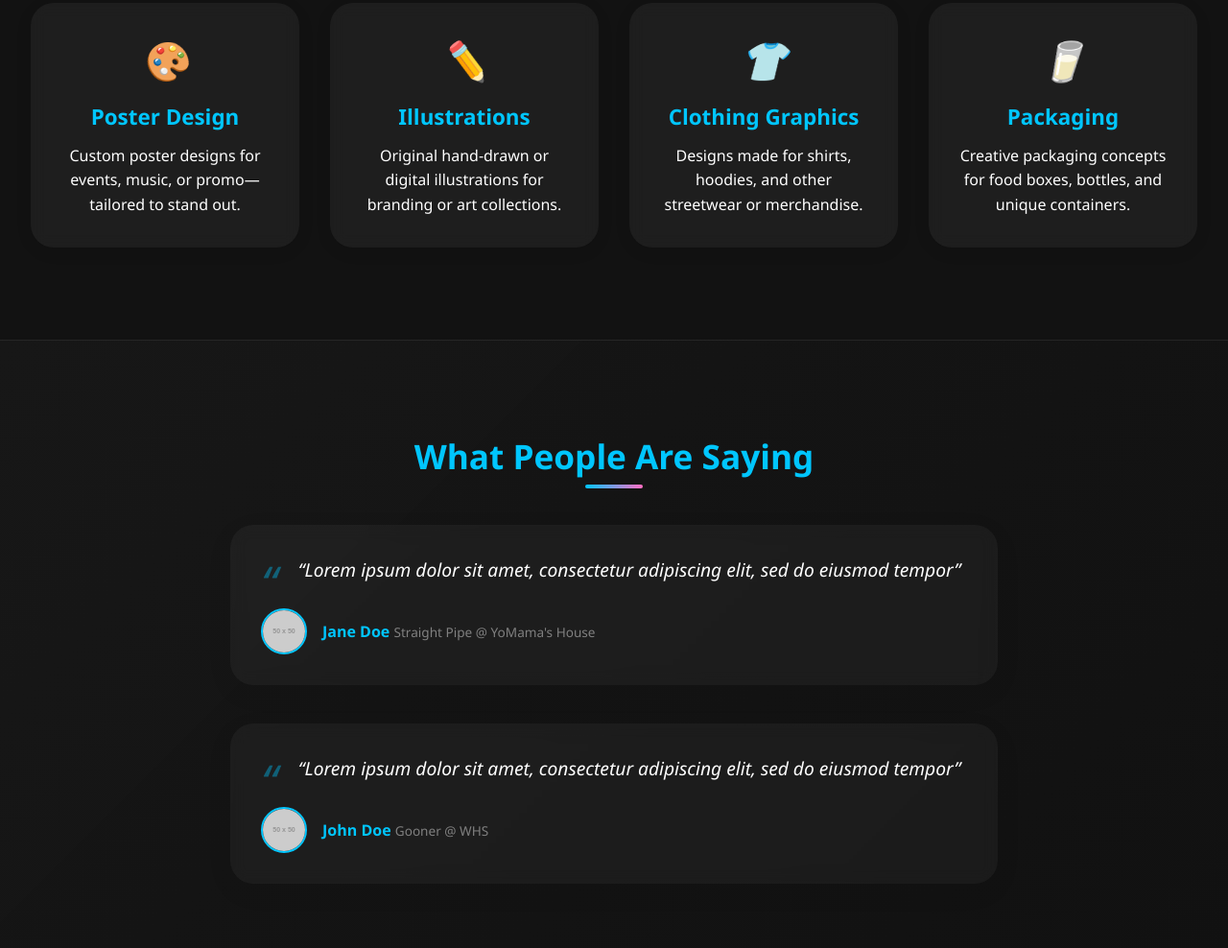
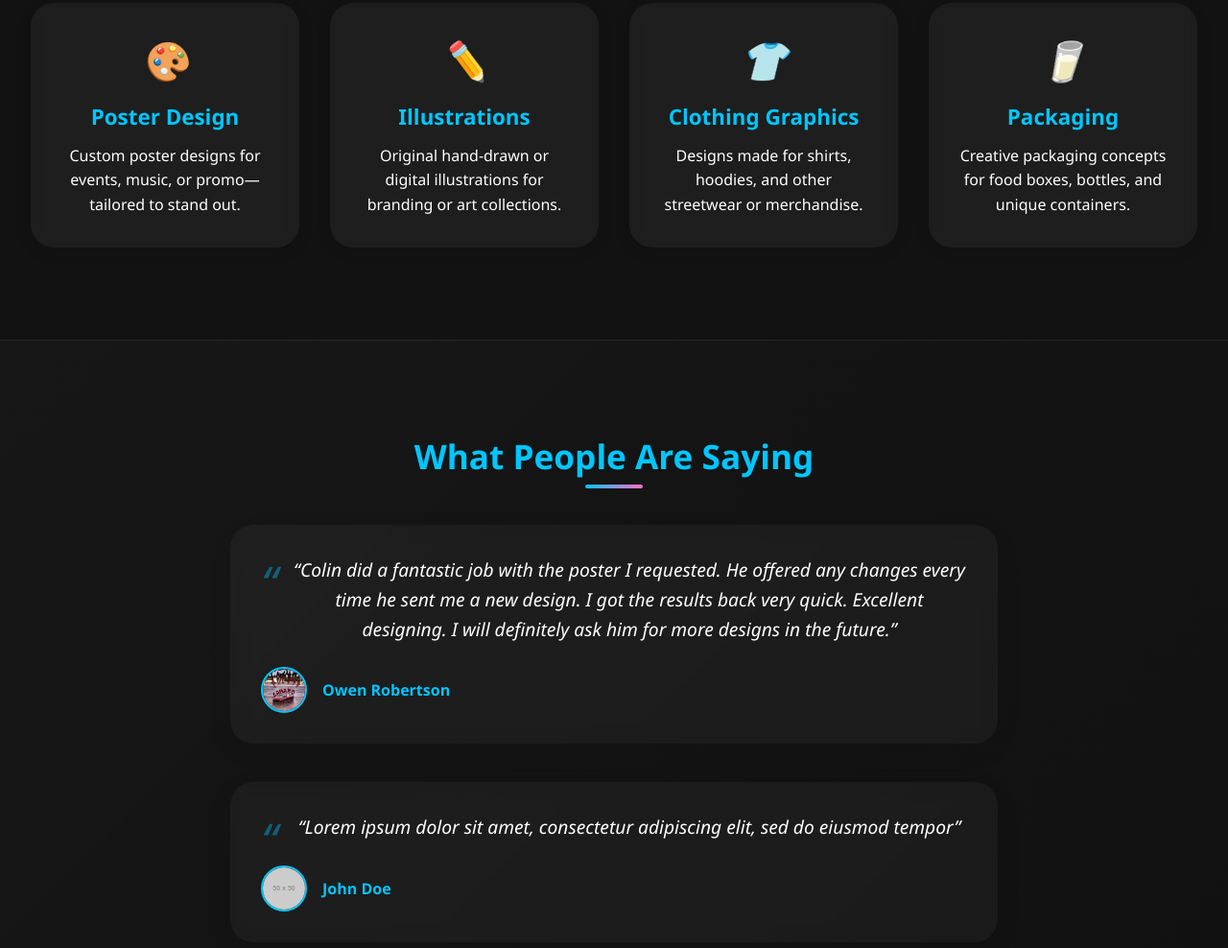
Before and after one commit to lynfeir/cgportfolio, a plain HTML site: page index.html in a window 1280 px wide. Shown: the part 2659-3647 px from the top of the page at 96% size. Drawn offline with Linux system fonts and the light colour scheme; placeholder pictures from the web are drawn by us.

Commit message:
Updated Posters

```diff
--- a/index.html
+++ b/index.html
@@ -61,6 +61,7 @@
         <!-- Project 1 -->
         <div class="portfolio-item slider">
           <div class="slider-images">
+            <img src="images/camaro.jpg" alt="Project 1">
             <img src="images/hondacivic.JPG" alt="Project 1">
             <img src="images/frankoceanblue.JPG" alt="Project 1 Alt">
             <img src="images/scottp.JPG" alt="Project 1 Alt2">
@@ -160,12 +161,11 @@
     <h2><span>What People Are Saying</span></h2>
     <div class="testimonial-wrapper">
       <div class="testimonial-card-alt">
-        <p class="quote">“Lorem ipsum dolor sit amet, consectetur adipiscing elit, sed do eiusmod tempor”</p>
+        <p class="quote">“Colin did a fantastic job with the poster I requested. He offered any changes every time he sent me a new design. I got the results back very quick. Excellent designing. I will definitely ask him for more designs in the future.”</p>
         <div class="testimonial-meta">
-          <img src="https://via.placeholder.com/50" alt="Client">
+          <img src="images/camaro.jpg" alt="Client">
           <div>
-            <strong>Jane Doe</strong>
-            <span>Straight Pipe @ YoMama's House</span>
+            <strong>Owen Robertson</strong>
           </div>
         </div>
       </div>
@@ -176,7 +176,6 @@
           <img src="https://via.placeholder.com/50" alt="Client">
           <div>
             <strong>John Doe</strong>
-            <span>Gooner @ WHS</span>
           </div>
         </div>
       </div>
```
Also changed, not shown: images/camaro.jpg (added).
